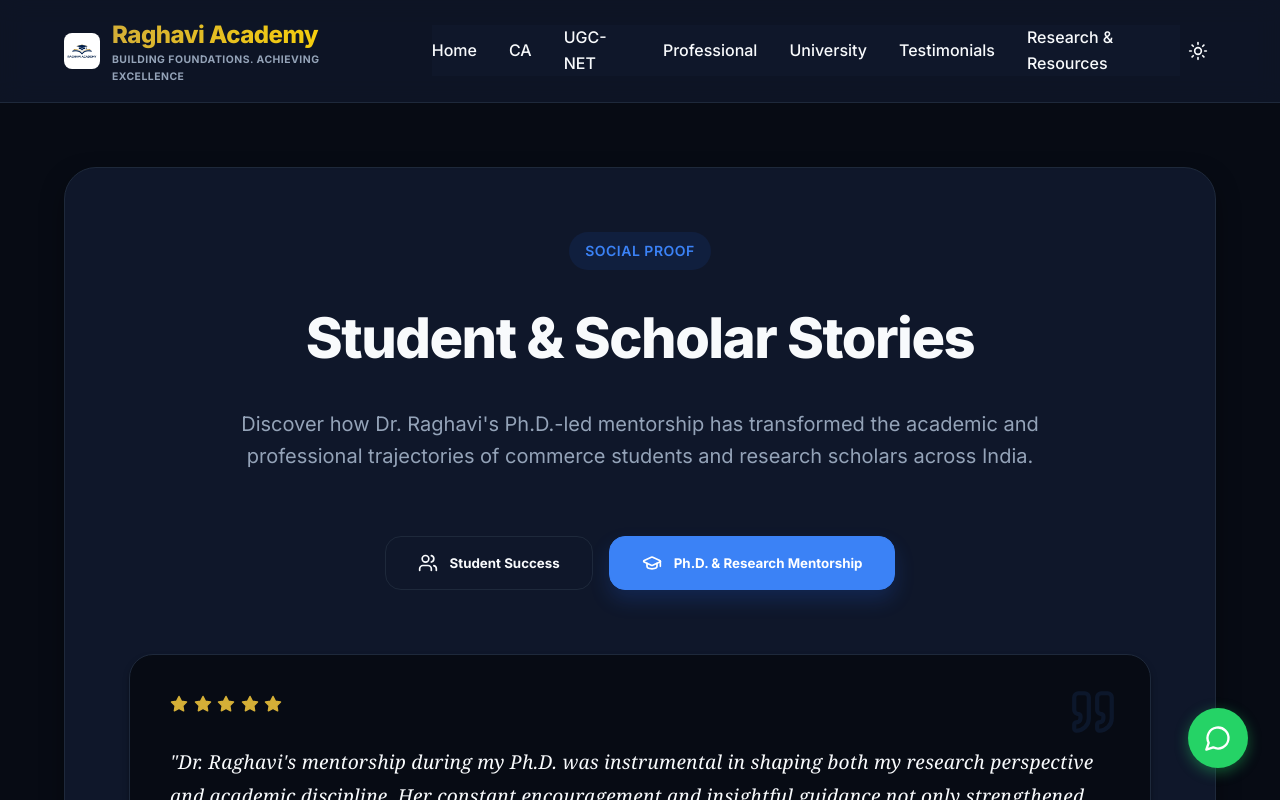
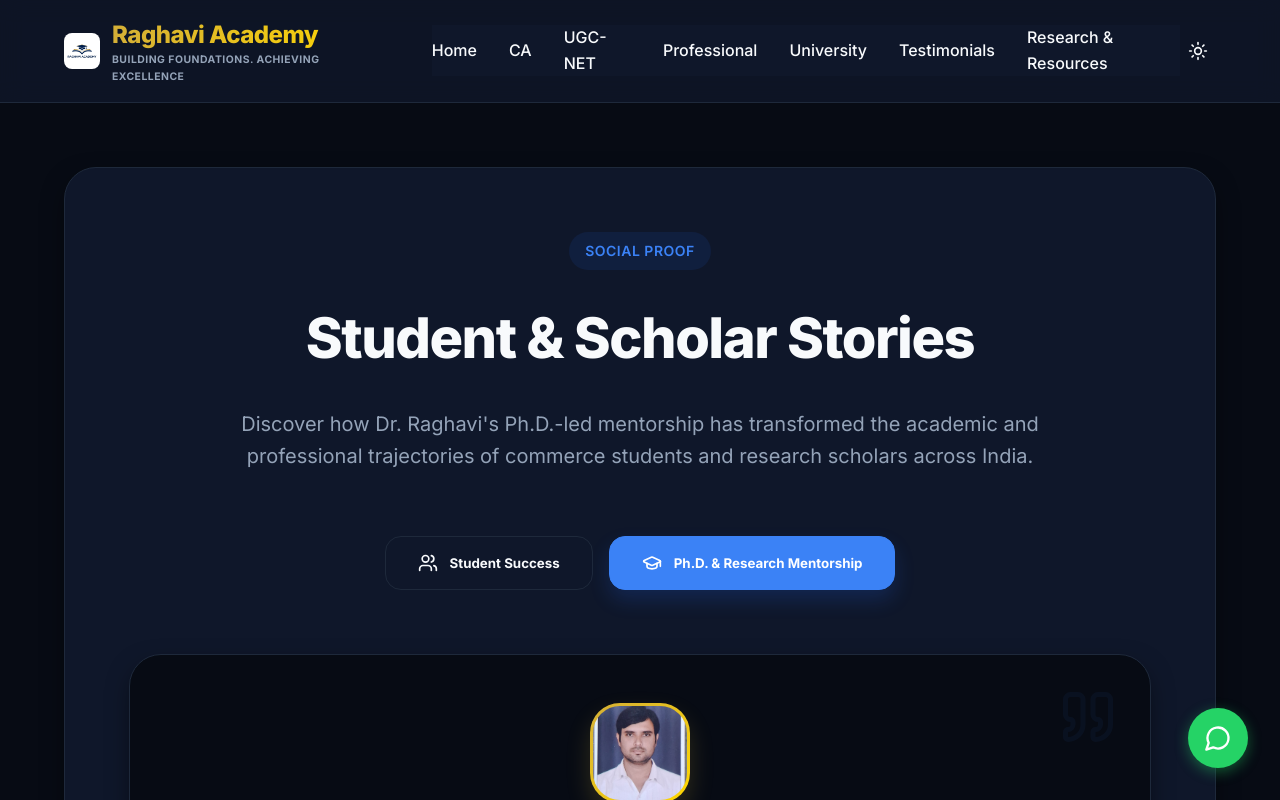
Before and after one commit to NCRaghavi/Raghavi, a React (Vite) app: page /testimonials in a window 1280 px wide. Both pictures are taken after a click on the button "Ph.D. & Research Mentorship". Shown: the top 800 px of the page. Built offline with nearby package versions, Linux system fonts and the light colour scheme.

Commit message:
testimonail card update

```diff
--- a/src/components/TestimonialsPage.jsx
+++ b/src/components/TestimonialsPage.jsx
@@ -52,63 +52,79 @@ export default function TestimonialsPage() {
         {currentTestimonials.length > 0 ? (
           <div style={{ display: 'grid', gridTemplateColumns: 'repeat(auto-fit, minmax(320px, 1fr))', gap: '2rem', textAlign: 'left' }}>
             {currentTestimonials.map((testimonial) => (
-              <div key={testimonial.id} style={{ background: 'var(--bg-primary)', padding: '2.5rem', borderRadius: '24px', border: '1px solid var(--border-color)', position: 'relative', boxShadow: 'var(--shadow-sm)', display: 'flex', flexDirection: 'column' }}>
-                <div style={{ display: 'flex', flexDirection: 'column', height: '100%' }}>
-                  <Quote size={50} style={{ color: 'var(--accent-color)', opacity: 0.1, position: 'absolute', top: '2rem', right: '2rem' }} />
+              <div key={testimonial.id} style={{
+                background: 'var(--bg-primary)',
+                padding: '3rem 2.5rem',
+                borderRadius: '32px',
+                border: '1px solid var(--border-color)',
+                position: 'relative',
+                boxShadow: 'var(--shadow-md)',
+                display: 'flex',
+                flexDirection: 'column',
+                alignItems: 'center',
+                textAlign: 'center'
+              }}>
+                <Quote size={60} style={{ color: 'var(--accent-color)', opacity: 0.05, position: 'absolute', top: '2rem', right: '2rem' }} />
 
-                  <div style={{ display: 'flex', gap: '0.35rem', color: '#D4AF37', marginBottom: '2rem' }}>
-                    {[...Array(testimonial.stars || 5)].map((_, i) => (
-                      <Star key={i} size={18} fill="currentColor" />
-                    ))}
+                {/* 1. Photo on Top */}
+                <div style={{
+                  width: '100px',
+                  height: '100px',
+                  borderRadius: '30px',
+                  overflow: 'hidden',
+                  background: 'linear-gradient(135deg, #D4AF37, #FFD700)',
+                  padding: '3px',
+                  marginBottom: '2rem',
+                  boxShadow: '0 12px 24px rgba(212, 175, 55, 0.2)'
+                }}>
+                  <div style={{ width: '100%', height: '100%', borderRadius: '27px', overflow: 'hidden', background: 'var(--bg-secondary)' }}>
+                    {testimonial.image ? (
+                      <img src={testimonial.image} alt={testimonial.name} style={{ width: '100%', height: '100%', objectFit: 'cover' }} />
+                    ) : (
+                      <div style={{ width: '100%', height: '100%', display: 'flex', alignItems: 'center', justifyContent: 'center', color: 'var(--text-secondary)' }}>
+                        <Users size={40} />
+                      </div>
+                    )}
+                  </div>
                 </div>
 
+                {/* 2. Testimonial Text */}
                 <p style={{
                   color: 'var(--text-primary)',
-                    fontSize: '1.2rem',
+                  fontSize: '1.25rem',
                   lineHeight: 1.8,
-                    marginBottom: '3rem',
+                  marginBottom: '1.5rem',
                   fontStyle: 'italic',
-                    flexGrow: 1,
                   fontFamily: 'Georgia, serif',
                   letterSpacing: '0.2px'
                 }}>
                   "{testimonial.text}"
                 </p>
 
-                  <div style={{ display: 'flex', alignItems: 'center', gap: '1.5rem', paddingTop: '2rem', borderTop: '1px solid var(--border-color)' }}>
-                    <div style={{
-                      width: '72px',
-                      height: '72px',
-                      borderRadius: '20px',
-                      overflow: 'hidden',
-                      background: 'linear-gradient(135deg, #D4AF37, #FFD700)',
-                      padding: '2px', // Border effect
-                      flexShrink: 0,
-                      boxShadow: '0 8px 16px rgba(0,0,0,0.1)'
-                    }}>
-                      <div style={{ width: '100%', height: '100%', borderRadius: '18px', overflow: 'hidden', background: 'var(--bg-secondary)' }}>
-                        {testimonial.image ? (
-                          <img src={testimonial.image} alt={testimonial.name} style={{ width: '100%', height: '100%', objectFit: 'cover' }} />
-                        ) : (
-                          <div style={{ width: '100%', height: '100%', display: 'flex', alignItems: 'center', justifyContent: 'center', color: 'var(--text-secondary)' }}>
-                            <Users size={32} />
+                {/* 3. Star Rating */}
+                <div style={{ display: 'flex', gap: '0.35rem', color: '#D4AF37', marginBottom: '2rem' }}>
+                  {[...Array(testimonial.stars || 5)].map((_, i) => (
+                    <Star key={i} size={20} fill="currentColor" />
+                  ))}
                 </div>
-                        )}
-                      </div>
-                    </div>
-                    <div style={{ display: 'flex', flexDirection: 'column', gap: '0.25rem' }}>
-                      <h4 style={{ fontWeight: 800, color: 'var(--text-primary)', fontSize: '1.25rem', letterSpacing: '-0.3px' }}>{testimonial.name}</h4>
+
+                {/* 4. Name and Full Designation */}
+                <div style={{ paddingTop: '1.5rem', borderTop: '1px solid var(--border-color)', width: '100%' }}>
+                  <h4 style={{ fontWeight: 800, color: 'var(--text-primary)', fontSize: '1.4rem', letterSpacing: '-0.5px', marginBottom: '0.5rem' }}>
+                    {testimonial.name}
+                  </h4>
                   <p style={{
-                        fontSize: '0.9rem',
+                    fontSize: '0.95rem',
                     color: 'var(--accent-color)',
-                        fontWeight: 600,
-                        lineHeight: 1.4,
-                        maxWidth: '400px'
+                    fontWeight: 700,
+                    lineHeight: 1.5,
+                    maxWidth: '500px',
+                    margin: '0 auto',
+                    textTransform: 'uppercase',
+                    letterSpacing: '0.5px'
                   }}>
                     {testimonial.course || testimonial.topic}
                   </p>
-                    </div>
-                  </div>
                 </div>
               </div>
             ))}
```
Lines whose indentation alone changed are shown as unchanged.
